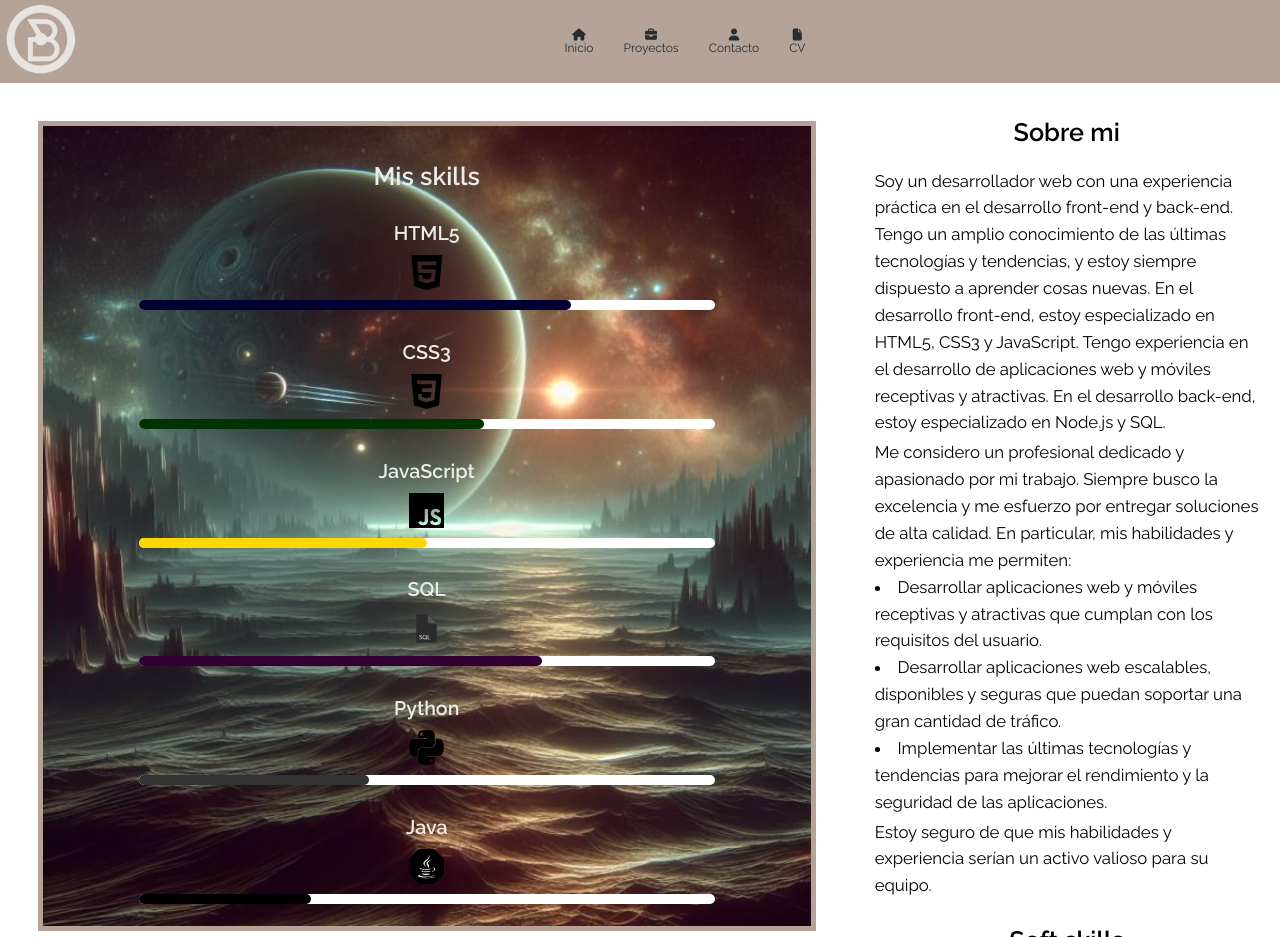
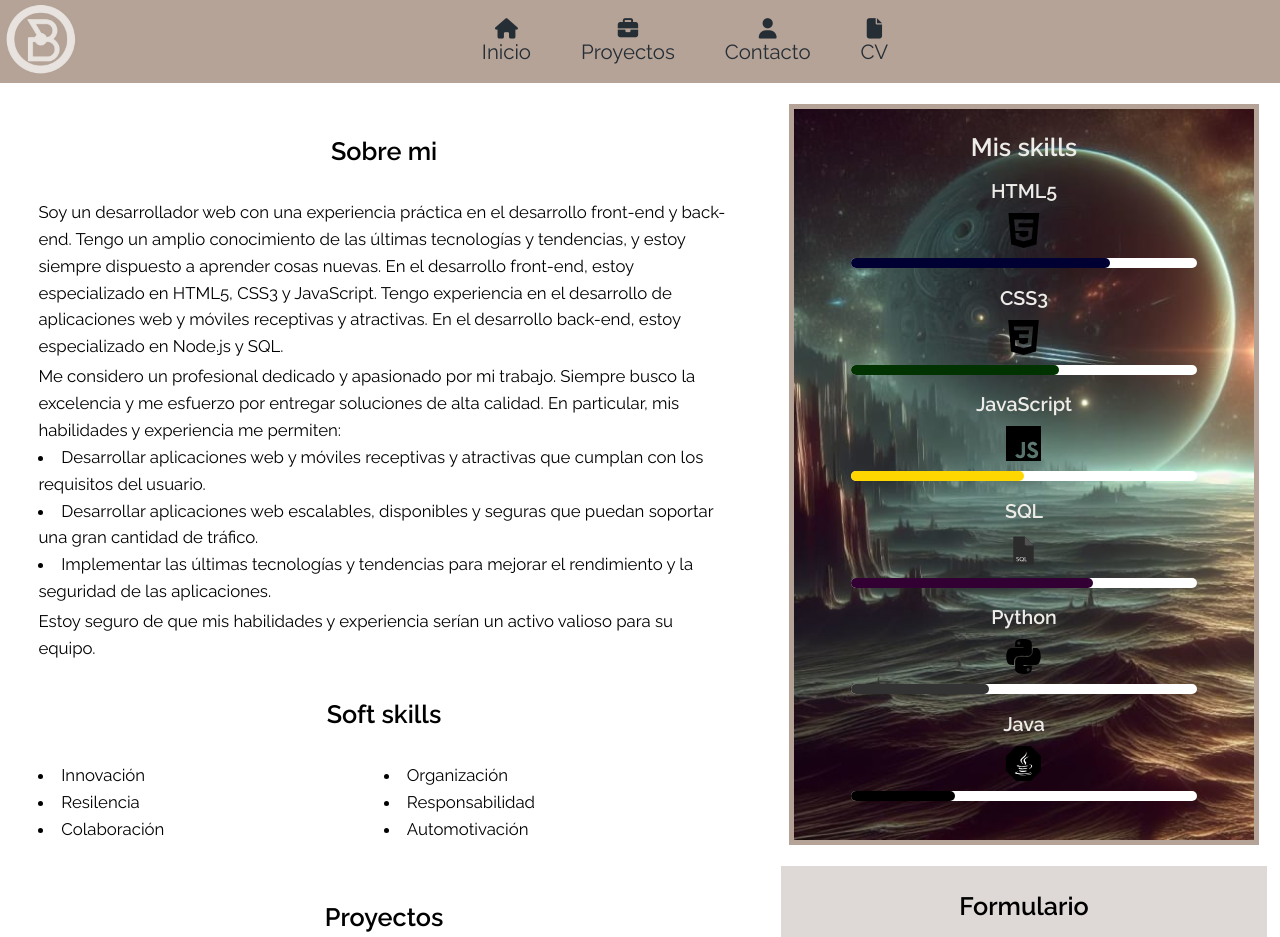
Before and after one commit to Balexo/fundamentos_HTML5_CSS3, a plain HTML site: page practica/index.html in a window 1280 px wide. Shown: the top 937 px of the page. Drawn offline with Linux system fonts and the light colour scheme; files whose address does not match are found by name.

Commit message:
Configuración finalizada para el grid-template area y que sea responsive 100%. Además se retocaron detalles para ajustarlo todo a los mayores tamaños de pantalla >768

```diff
--- a/practica/common.css
+++ b/practica/common.css
@@ -39,26 +39,19 @@ h2{
 }
 
 @media(min-width: 768px){
-    .header { grid-area: header; }
+    .profile { grid-area: profile; }
     .summary { grid-area: summary; }
-    .skills { grid-area: skills; }
     .proyects {grid-area: proyects}
     .form {grid-area: form;}
-    .footer { grid-area: footer; }
 
     main{
         font-size: 1.4em;
         display:grid;
-        grid-template-columns: 2fr 1fr;
+        grid-template-columns: 1.8fr 1.2fr;
         grid-template-areas:
-        "header header"
-        "proyects summary"
-        "skills form"
-
-        "footer footer";
+        "summary profile"
+        "proyects form"
     }
-
-
 }
 
 @media (hover:hover){
--- a/practica/footer.css
+++ b/practica/footer.css
@@ -38,3 +38,10 @@
         gap:30px;
     }
 }
+
+@media (min-width: 768px){
+    .footer__nav__list li {
+        gap:50px;
+        font-size: 1.7em;
+    }
+}
--- a/practica/header.css
+++ b/practica/header.css
@@ -71,3 +71,10 @@
 
 }
 }
+
+@media (min-width: 768px){
+    .header .header__nav__list{
+        gap:50px;
+        font-size: 1.7em;
+    }
+}
--- a/practica/index.html
+++ b/practica/index.html
@@ -106,7 +106,8 @@
         </div>
         </section>
         <section class="about__Oscar">
-            <div class="summary">
+            <div class="about__Oscar__summary">
+                <div class="about__Oscar__summary__description">
                 <h2>Sobre mi</h2>
                 <p>
                 Soy un desarrollador web con una experiencia práctica en el desarrollo front-end y back-end. Tengo un amplio conocimiento de las últimas tecnologías y tendencias, y estoy siempre dispuesto a aprender cosas nuevas. En el desarrollo front-end, estoy especializado en HTML5, CSS3 y JavaScript. Tengo experiencia en el desarrollo de aplicaciones web y móviles receptivas y atractivas. En el desarrollo back-end, estoy especializado en Node.js y SQL.
@@ -118,7 +119,9 @@
                     <li>Implementar las últimas tecnologías y tendencias para mejorar el rendimiento y la seguridad de las aplicaciones.</li>
                 </ul>
                 <p>Estoy seguro de que mis habilidades y experiencia serían un activo valioso para su equipo.</p>
+            </div>
             <h2>Soft skills</h2>
+            <div class="about__Oscar__summary__skills">
                 <ul>
                     <li>Innovación</li>
                     <li>Resilencia</li>
@@ -129,6 +132,7 @@
                     <li>Responsabilidad</li>
                     <li>Automotivación</li>
                 </ul>
+            </div>
         </div>
         </section>
         <section class="proyects" id="section2">
@@ -145,8 +149,8 @@
                 </div>
             </div>
         </section>
-        <section>
-            <form class="form" id="section3" method="post" action="https://oscarportafolio/infosubmit">
+        <section class="form">
+            <form id="section3" method="post" action="https://oscarportafolio/infosubmit">
             <h2>Formulario</h2>
             <div>
                 <label class="form__element" for="nombre">Nombre</label>
--- a/practica/profile.css
+++ b/practica/profile.css
@@ -1,6 +1,6 @@
 .profile{
     color: var(--background-color);
-    height: 100dvh;
+    height: auto;
     background-image: url(images/fondoPlaneta_bzfeg8_c_scale\,w_443.jpg);
     background-size: cover;
     outline-style: solid;
@@ -8,6 +8,7 @@
     outline-width: 5px;
     margin: 5%;
     min-height: 490px;
+    padding-bottom: 5%;
 }
 
 .profile .profile__content .profile__content__element{
@@ -87,7 +88,7 @@ width:35px;
     margin-top: 3px;
 }
 
-.soft__skills{
+.about__Oscar__summary__skills{
     display: grid;
     grid-template-columns: 1fr 1fr;
     /*width:90%;
@@ -97,6 +98,12 @@ width:35px;
 @media (min-width: 768px){
     .profile{
         background-image: url(images/fondoPlaneta_bzfeg8_c_scale\,w_748.jpg);
+}
+}
+
+@media(min-width: 750px) and (max-width:1000px){
+    .profile .profile__content .profile__content__element{
+        gap:35px;
 }
 }
 /*
--- a/practica/proyects.css
+++ b/practica/proyects.css
@@ -3,11 +3,13 @@
     display: grid;
     grid-template-columns: repeat(3, 1fr);
     grid-template-rows: repeat(3, 100px);
+    grid-template-rows: 200px 150px 180px;
     gap:8px;
     color:white;
     font-size: 1.6em;
     font-weight: bold;
     -webkit-text-stroke: 1.5px black;
+    height: 100%;
 }
 
 .proyects__div .proyects__item1{
```
Also changed, not shown: practica/images/fundamentos.JPG. Lines whose indentation alone changed are shown as unchanged.
